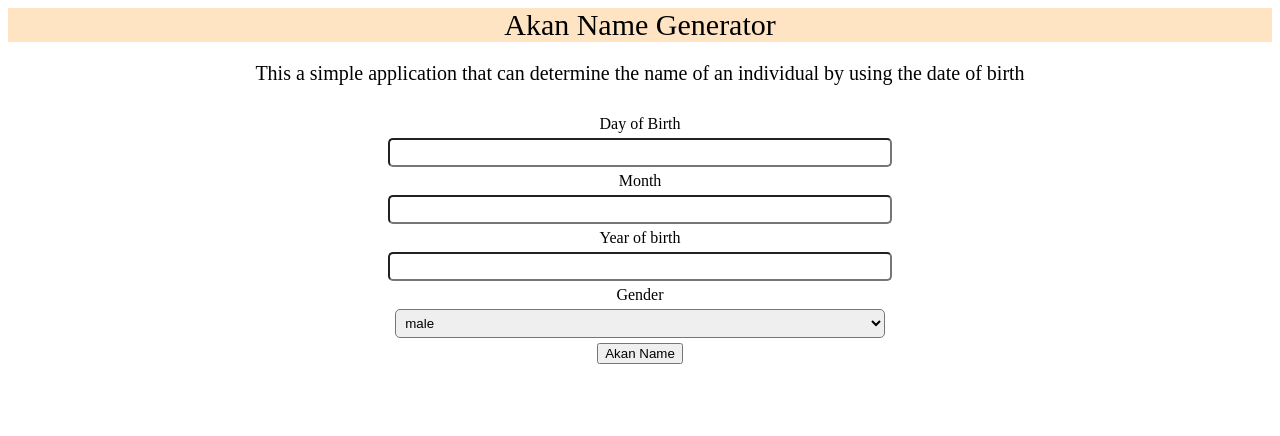
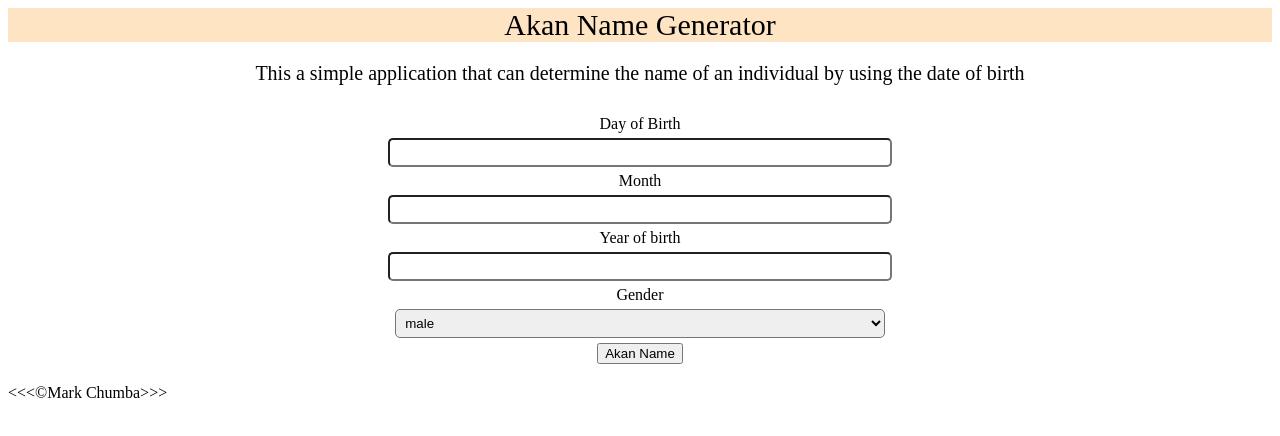
Before and after one commit to markmusonye15/Akan, a plain HTML site: page index.html in a window 1280 px wide. Drawn offline with Linux system fonts and the light colour scheme.

Commit message:
footer added

```diff
--- a/index.html
+++ b/index.html
@@ -40,4 +40,7 @@
 
     </main>
   </body>
+  <footer>
+    &lt;&lt;&lt;&copy;Mark Chumba&gt;&gt;&gt;
+  </footer>
 </html>
```
